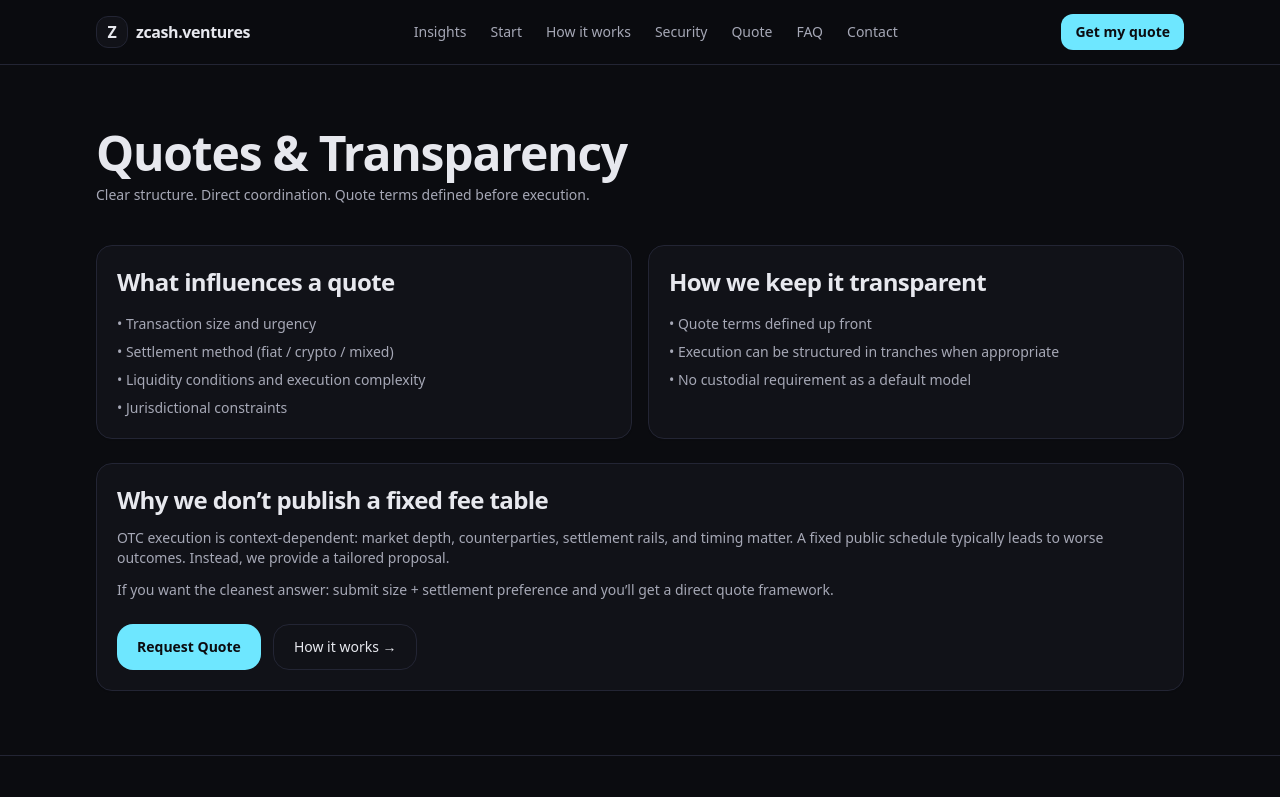
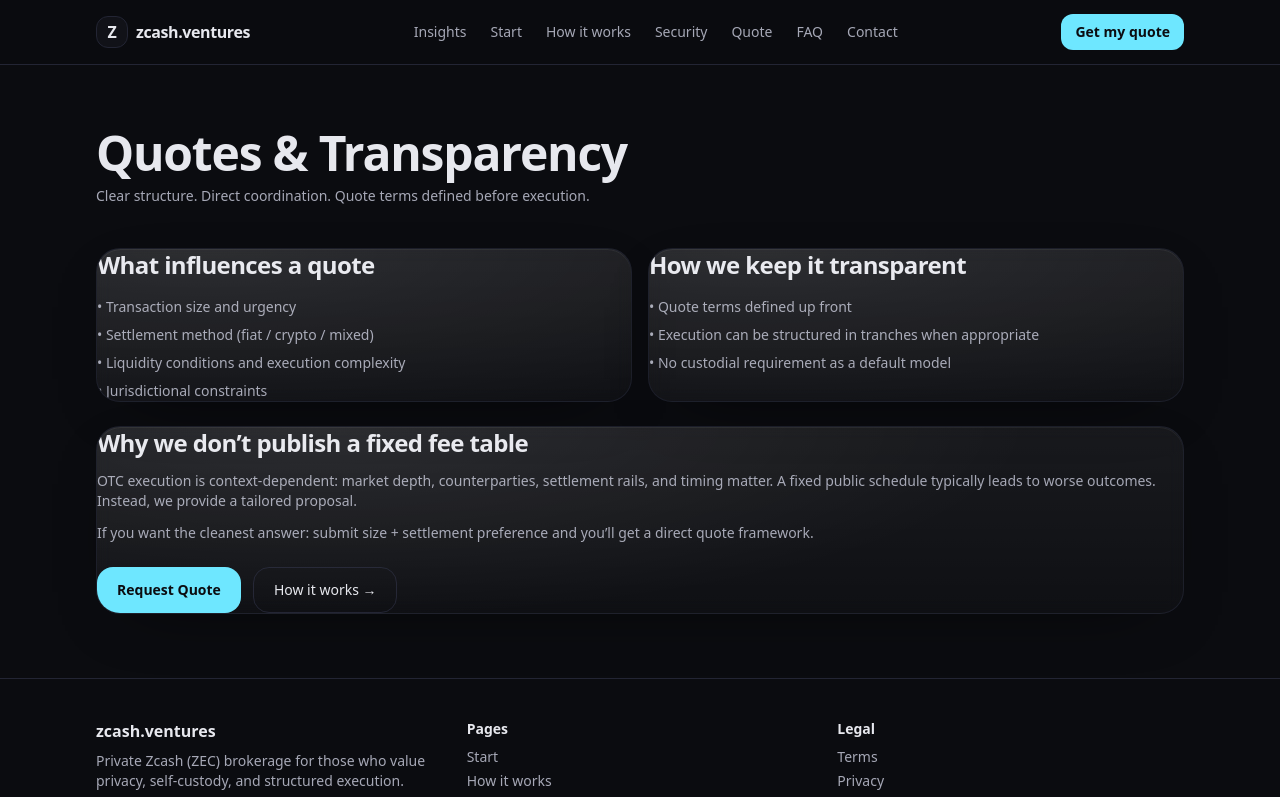
Before and after one commit to Gatsby01k/zcash-ventures, a Next.js app: page /fees in a window 1280 px wide. Shown: the top 797 px of the page. Built offline with nearby package versions, Linux system fonts and the light colour scheme.

Commit message:
Update ui.tsx

```diff
--- a/components/ui.tsx
+++ b/components/ui.tsx
@@ -19,12 +19,27 @@ export function Container({ className, ...props }: DivProps) {
   );
 }
 
+/**
+ * Premium “glass” card:
+ * - subtle gradient fill
+ * - top highlight (radial)
+ * - deeper shadow
+ * - softer border
+ */
 export function Card({ className, ...props }: DivProps) {
   return (
     <div
       {...props}
       className={cx(
-        "rounded-2xl border border-line bg-card p-5 shadow-sm",
+        "relative overflow-hidden rounded-3xl",
+        "border border-line/70",
+        "bg-[linear-gradient(180deg,rgba(255,255,255,0.06),rgba(255,255,255,0.02))]",
+        "shadow-[0_18px_70px_-40px_rgba(0,0,0,0.9)]",
+        "backdrop-blur",
+        // soft top highlight
+        "before:pointer-events-none before:absolute before:inset-0 before:bg-[radial-gradient(1200px_320px_at_20%_0%,rgba(255,255,255,0.09),transparent_60%)]",
+        // very subtle inner edge
+        "after:pointer-events-none after:absolute after:inset-0 after:rounded-3xl after:shadow-[inset_0_1px_0_rgba(255,255,255,0.06)]",
         className
       )}
     />
@@ -36,7 +51,11 @@ export function Pill({ className, ...props }: DivProps) {
     <div
       {...props}
       className={cx(
-        "inline-flex items-center rounded-full border border-line bg-card px-3 py-1 text-xs text-muted",
+        "inline-flex items-center rounded-full px-3 py-1 text-xs",
+        "border border-line/70 text-muted",
+        "bg-[linear-gradient(180deg,rgba(255,255,255,0.06),rgba(255,255,255,0.02))]",
+        "shadow-[0_10px_30px_-22px_rgba(0,0,0,0.9)]",
+        "backdrop-blur",
         className
       )}
     />
@@ -53,13 +72,16 @@ export function Badge({
       ? "border-good/40 text-good"
       : tone === "warn"
       ? "border-warn/40 text-warn"
-      : "border-line text-text";
+      : "border-line/70 text-text";
 
   return (
     <div
       {...props}
       className={cx(
-        "inline-flex items-center rounded-full border bg-card px-2.5 py-1 text-[11px] font-semibold",
+        "inline-flex items-center rounded-full border px-2.5 py-1 text-[11px] font-semibold",
+        "bg-[linear-gradient(180deg,rgba(255,255,255,0.06),rgba(255,255,255,0.02))]",
+        "shadow-[0_10px_30px_-22px_rgba(0,0,0,0.9)]",
+        "backdrop-blur",
         toneClass,
         className
       )}
@@ -73,6 +95,7 @@ export function H1({ className, ...props }: HeadingProps) {
       {...props}
       className={cx(
         "text-3xl font-semibold tracking-tight md:text-5xl",
+        "leading-[1.06]",
         className
       )}
     />
@@ -83,7 +106,11 @@ export function H2({ className, ...props }: HeadingProps) {
   return (
     <h2
       {...props}
-      className={cx("text-xl font-semibold tracking-tight md:text-2xl", className)}
+      className={cx(
+        "text-xl font-semibold tracking-tight md:text-2xl",
+        "leading-snug",
+        className
+      )}
     />
   );
 }
@@ -99,7 +126,10 @@ export function H3({ className, ...props }: HeadingProps) {
 
 export function Muted({ className, ...props }: PProps) {
   return (
-    <p {...props} className={cx("text-sm text-muted", className)} />
+    <p
+      {...props}
+      className={cx("text-sm text-muted leading-relaxed", className)}
+    />
   );
 }
 
@@ -115,7 +145,10 @@ export function ExternalLink({
       href={href}
       target="_blank"
       rel="noreferrer noopener"
-      className={cx("text-sm hover:underline", className)}
+      className={cx(
+        "text-sm text-text/90 hover:text-text hover:underline underline-offset-4",
+        className
+      )}
     >
       {children}
     </a>
@@ -132,9 +165,17 @@ export function ButtonLink({
   variant?: "solid" | "ghost";
 }) {
   const base =
-    "inline-flex items-center justify-center rounded-2xl px-5 py-3 text-sm font-semibold transition";
-  const solid = "bg-accent text-bg hover:opacity-90";
-  const ghost = "border border-line bg-transparent text-text hover:bg-card";
+    "relative inline-flex items-center justify-center rounded-2xl px-5 py-3 text-sm font-semibold transition";
+  const solid = cx(
+    "bg-accent text-bg",
+    "shadow-[0_18px_60px_-28px_rgba(90,220,255,0.9)]",
+    "hover:opacity-95 hover:-translate-y-[1px] active:translate-y-0"
+  );
+  const ghost = cx(
+    "border border-line/70 bg-[linear-gradient(180deg,rgba(255,255,255,0.05),rgba(255,255,255,0.015))]",
+    "text-text hover:bg-card/40",
+    "shadow-[0_14px_40px_-28px_rgba(0,0,0,0.9)]"
+  );
 
   return (
     <Link
```
